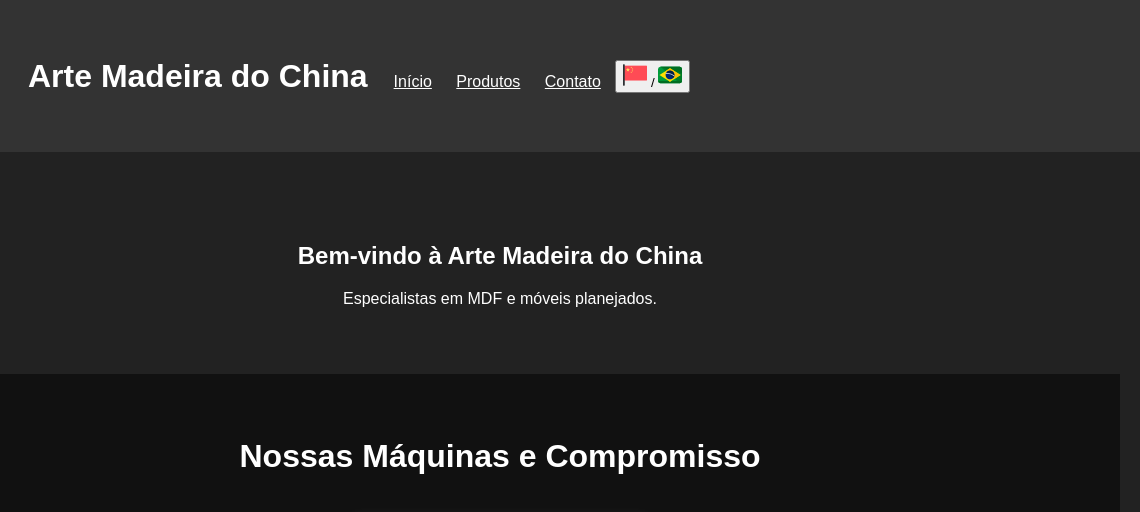
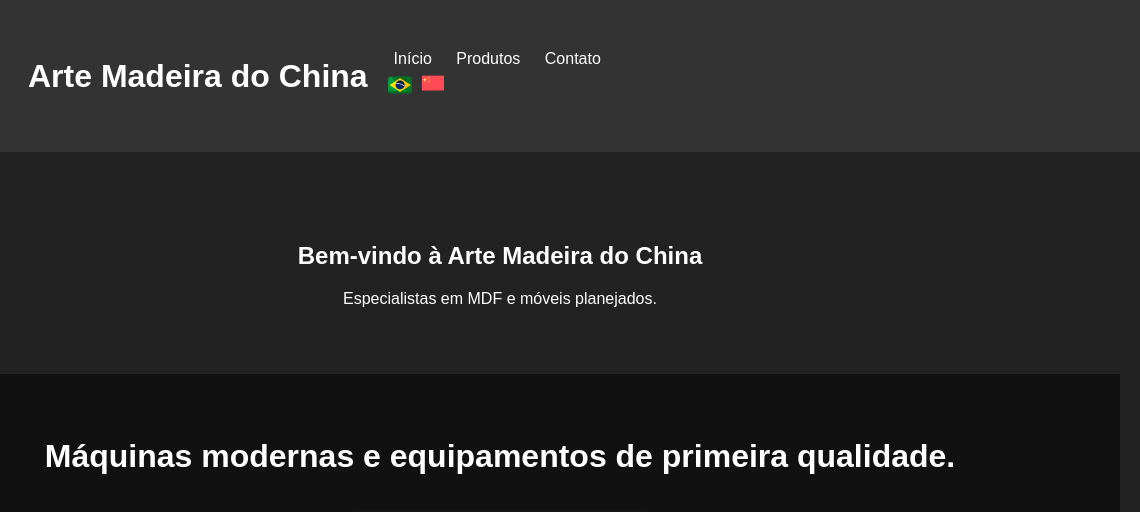
Before and after one commit to Ka-sv/arte-madeira, a website: page frontend/index.html in a window 1280 px wide. Shown: the top 512 px of the page, 140-1280 px from the left. Drawn offline with Linux system fonts and the light colour scheme.

Commit message:
botao em ajustes

```diff
--- a/frontend/assets/css/style.css
+++ b/frontend/assets/css/style.css
@@ -1,6 +1,6 @@
 main {
-  background-color: #222; /* fundo escuro */
-  color: white; /* texto branco */
+  background-color: #222;
+  color: white;
   padding: 20px;
 }
 
@@ -21,18 +21,38 @@ body {
     gap: 1rem;
   }
 
-
-  /* header, footer {
+  header, footer {
     background: #333;
     color: white;
     padding: 1rem;
     text-align: center;
-  } */
+  }
 
   nav a {
     color: white;
     margin: 0 10px;
   }
+
+  .idioma-btn {
+    background: none;
+    border: none;
+    display: flex;
+    align-items: center;
+    gap: 0.5rem;
+    cursor: pointer;
+    padding: 0.3rem;
+  }
+
+  .bandeira {
+    width: 24px;
+    height: auto;
+    transition: transform 0.2s ease;
+  }
+
+  .bandeira:hover {
+    transform: scale(1.1);
+  }
+
 
   .banner {
     background: url('../img/banner.jpg') no-repeat center;
@@ -42,7 +62,7 @@ body {
     color: white;
   }
 
-  .produto {
+   .produto {
     border: 1px solid #ccc;
     margin: 10px;
     padding: 10px;
@@ -71,6 +91,7 @@ body {
   nav a {
     color: white;
     margin: 0 10px;
+    text-decoration:none;
   }
 
   .banner {
@@ -81,14 +102,14 @@ body {
     color: white;
   }
 
-  /* Ajuste para o main */
+
   main {
     background-color: #222;
     color: white;
     padding: 20px;
   }
 
-  /* Estilo da seção destaque */
+
   .destaque {
     margin-top: 30px;
   }
@@ -182,7 +203,7 @@ body {
     color: #777;
   }
 
-  /* Responsivo */
+
   @media (max-width: 600px) {
     .produtos-container {
       flex-direction: column;
@@ -207,7 +228,6 @@ body {
     margin-bottom: 1.5rem;
   }
 
-  /* Carrossel com botões */
   .carrossel-wrapper {
     position: relative;
     max-width: 100%;
@@ -242,7 +262,7 @@ body {
     color: #ccc;
   }
 
-  /* Botões do carrossel */
+
   .botao-carrossel {
     position: absolute;
     top: 50%;
@@ -263,7 +283,7 @@ body {
     right: 10px;
   }
 
-  /* Bloco sobre a empresa */
+
   .sobre-empresa {
     max-width: 800px;
     margin: 0 auto;
@@ -297,7 +317,7 @@ body {
     margin-right: 8px;
   }
 
-  /* Responsivo */
+
   @media (max-width: 768px) {
     .slide img {
       max-width: 90%;
--- a/frontend/index.html
+++ b/frontend/index.html
@@ -15,7 +15,11 @@
       <a href="index.html">Início</a>
       <a href="produtos.html">Produtos</a>
       <a href="contato.html">Contato</a>
-      <button onclick="trocarIdioma()"><img src="./assets/img/china.png" alt=""> / <img src="./assets/img/brasil.png" alt=""></button>
+      <button class="idioma-btn" onclick="trocarIdioma()">
+        <img src="./assets/img/brasil.png" alt="Bandeira do Brasil" class="bandeira">
+        <img src="./assets/img/china.png" alt="Bandeira da China" class="bandeira">
+      </button>
+
     </nav>
   </header>
 
@@ -27,7 +31,7 @@
     </section>
 
     <section class="destaques">
-      <h3>Nossas Máquinas e Compromisso</h3>
+      <h3> Máquinas modernas e equipamentos de primeira qualidade.</h3>
 
       <div class="carrossel-wrapper">
         <button class="botao-carrossel prev" onclick="mudarSlide(-1)">❮</button>
```
